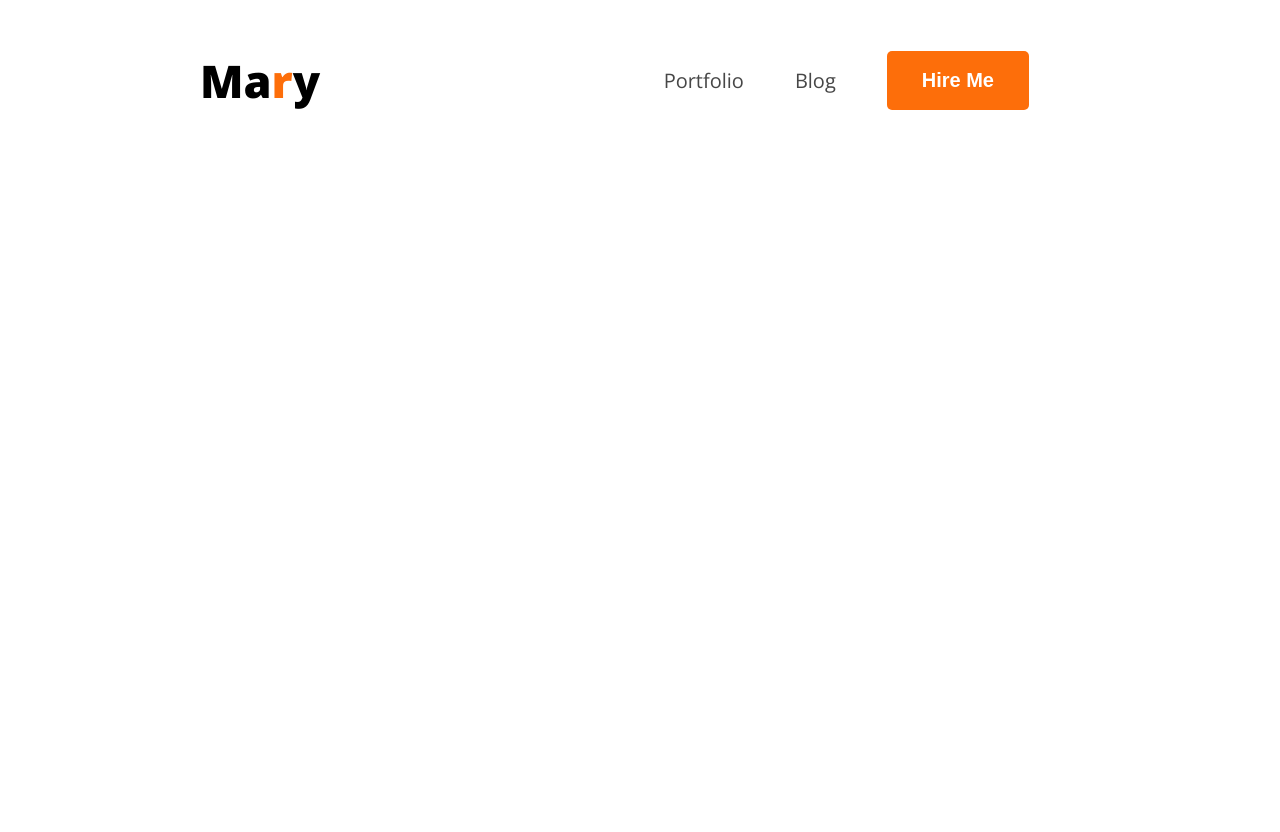
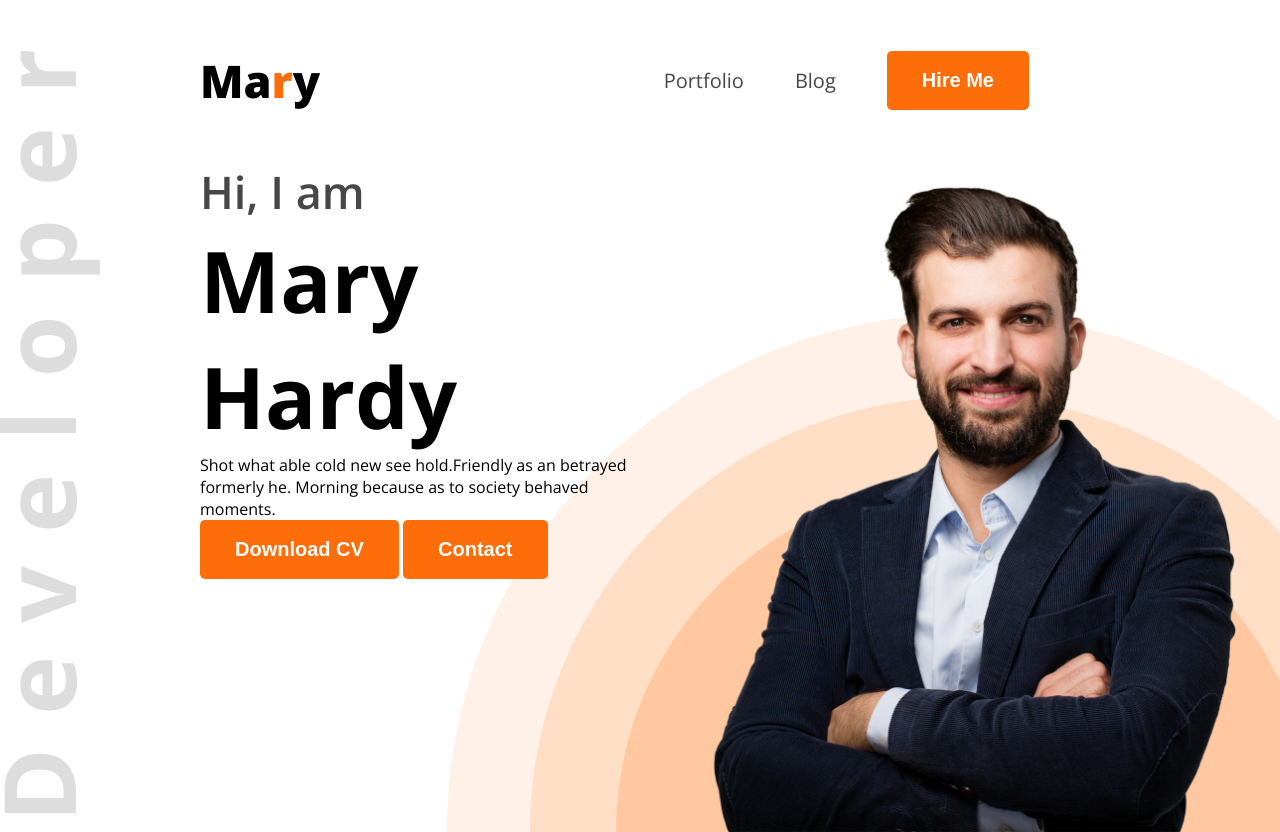
Before and after one commit to RaselMridha792/first-portfolio-website, a plain HTML site: page index.html in a window 1280 px wide. Before the commit the page ends 800 px from the top, so only its background shows below. Drawn offline with nearby package versions, Linux system fonts and the light colour scheme.

Commit message:
adding images and style header section

```diff
--- a/index.html
+++ b/index.html
@@ -13,7 +13,7 @@
 </head>
 
 <body class="open-sans-normal">
-    <header>
+    <header class="header">
         <nav>
             <h3 class="nav-title">Ma<span class="text-primary">r</span>y</h3>
             <ul>
@@ -22,6 +22,16 @@
                 <li><a href=""><button class="btn-primary">Hire Me</button></a></li>
             </ul>
         </nav>
+        <div class="banner">
+            <div class="banner-content">
+                <h4 class="banner-greetings dark-2">Hi, I am</h4>
+                <h1 class="banner-title">Mary Hardy</h1>
+                <p>Shot what able cold new see hold.Friendly as an betrayed formerly he. Morning because as to society behaved moments.</p>
+                <button class="btn-primary">Download CV</button>
+                <button class="btn-primary">Contact</button>
+            </div>
+            <img class="banner-profile-pic" src="images/hardy.png" alt="">
+        </div>
     </header>
 </body>
 
--- a/style.css
+++ b/style.css
@@ -13,6 +13,11 @@
 }
 /* nav styles */
 /* shared style */
+.header{
+    background-image: url('images/developer.png'), url('images/header_bg.png');
+    background-repeat: no-repeat;
+    background-position: top left, bottom right;
+}
 .text-primary{
     color: #FD6E0A;
 }
@@ -20,7 +25,7 @@ nav{
     display: flex;
     align-items: center;
     justify-content: space-between;
-    margin: 50px 200px
+    margin: 50px 200px;
 
 }
 nav ul{
@@ -55,3 +60,29 @@ nav ul li a{
     border-radius: 5px;
     border: none;
 }
+
+/* banner styles */
+.banner{
+    display: flex;
+    justify-content: space-between;
+    margin: 0 35px 0 200px;
+
+}
+
+.banner-greetings{
+    font-size: 45px;
+    font-weight: 600;
+}
+
+.banner-title{
+    font-weight: bold;
+    font-size: 85px;
+}
+
+.banner-profile-pic{
+    width: 580px;
+}
+
+.banner-content{
+    max-width: 580px;
+}
```
